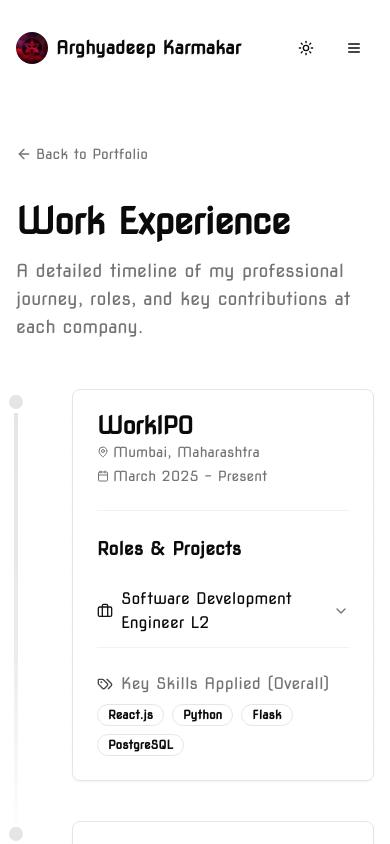
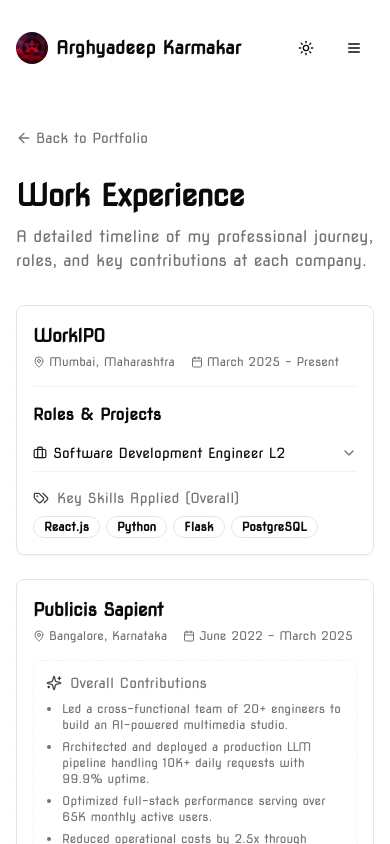
Before and after one commit to RUiNtheExtinct/RUiNtheExtinct, a Next.js app: page /experience in a window 390 px wide. Shown: the top 844 px of the page. Built offline with nearby package versions, Linux system fonts and the light colour scheme.

Commit message:
made portfolio responsive

```diff
--- a/src/app/experience/page.tsx
+++ b/src/app/experience/page.tsx
@@ -48,8 +48,8 @@
 	};
 
 	return (
-		<div className="container mx-auto px-4 py-12 md:py-20">
-			<div className="mb-8">
+		<div className="container mx-auto px-4 py-8 md:py-20">
+			<div className="mb-6 md:mb-8">
 				<Link
 					href="/#work-experience"
 					className="inline-flex items-center text-sm font-medium text-muted-foreground hover:text-foreground"
@@ -59,11 +59,11 @@
 				</Link>
 			</div>
 
-			<div className="mb-12 max-w-3xl">
-				<h1 className="text-4xl font-bold tracking-tight">
+			<div className="mb-8 md:mb-12 max-w-3xl">
+				<h1 className="text-3xl md:text-4xl font-bold tracking-tight">
 					Work Experience
 				</h1>
-				<p className="mt-4 text-lg text-muted-foreground">
+				<p className="mt-3 md:mt-4 text-base md:text-lg text-muted-foreground">
 					A detailed timeline of my professional journey, roles, and
 					key contributions at each company.
 				</p>
@@ -76,7 +76,7 @@
 				className="relative space-y-0"
 			>
 				<motion.div
-					className="absolute left-0 md:left-4 w-12 h-32 rounded-full bg-primary/30 dark:bg-primary/20 blur-2xl pointer-events-none -translate-x-1/2"
+					className="absolute left-0 md:left-4 w-8 md:w-12 h-24 md:h-32 rounded-full bg-primary/30 dark:bg-primary/20 blur-2xl pointer-events-none -translate-x-1/2"
 					animate={{
 						top: mouseY !== null ? mouseY - 64 : -200,
 						opacity: mouseY !== null ? 1 : 0,
@@ -105,13 +105,13 @@
 								onMouseLeave={() => setActiveItemId(null)}
 							>
 								<Card className="shadow-sm bg-card/90 backdrop-blur-sm transition-shadow duration-300 hover:shadow-md">
-									<CardHeader>
+									<CardHeader className="px-4 sm:px-6 py-4 sm:py-6">
 										<div className="flex flex-col justify-between gap-2 sm:flex-row sm:items-start">
 											<div>
-												<CardTitle>
+												<CardTitle className="text-lg md:text-xl">
 													{experience.company}
 												</CardTitle>
-												<CardDescription className="flex flex-wrap items-center gap-x-4 gap-y-1 mt-1 text-sm">
+												<CardDescription className="flex flex-wrap items-center gap-x-4 gap-y-1 mt-1 text-xs sm:text-sm">
 													{experience.location && (
 														<span className="flex items-center">
 															<MapPin className="mr-1 h-3 w-3" />
@@ -129,16 +129,16 @@
 											</div>
 										</div>
 									</CardHeader>
-									<CardContent className="space-y-6">
+									<CardContent className="space-y-4 md:space-y-6 px-4 sm:px-6 pb-4 sm:pb-6">
 										{experience.achievements &&
 											experience.achievements.length >
 												0 && (
-												<div className="space-y-2 rounded-lg border border-dashed border-border/50 p-4">
-													<h4 className="flex items-center font-medium text-muted-foreground">
-														<Sparkles className="mr-2 h-4 w-4 text-primary/80" />
+												<div className="space-y-2 rounded-lg border border-dashed border-border/50 p-3 md:p-4">
+													<h4 className="flex items-center font-medium text-muted-foreground text-sm md:text-base">
+														<Sparkles className="mr-2 h-4 w-4 text-primary/80 flex-shrink-0" />
 														Overall Contributions
 													</h4>
-													<ul className="space-y-1.5 pl-6 list-disc list-outside">
+													<ul className="space-y-1.5 pl-4 md:pl-6 list-disc list-outside">
 														{experience.achievements.map(
 															(
 																achievement,
@@ -146,7 +146,7 @@
 															) => (
 																<li
 																	key={i}
-																	className="text-sm text-muted-foreground"
+																	className="text-xs md:text-sm text-muted-foreground"
 																>
 																	{
 																		achievement
@@ -166,7 +166,7 @@
 
 										{experience.projects.length > 0 && (
 											<div>
-												<h4 className="mb-3 text-lg font-semibold">
+												<h4 className="mb-2 md:mb-3 text-base md:text-lg font-semibold">
 													Roles & Projects
 												</h4>
 												<Accordion
@@ -198,12 +198,12 @@
 												0 && (
 												<div>
 													<div className="space-y-2">
-														<h4 className="flex items-center font-medium text-muted-foreground">
-															<Tags className="mr-2 h-4 w-4 text-primary/80" />
+														<h4 className="flex items-center font-medium text-muted-foreground text-sm md:text-base">
+															<Tags className="mr-2 h-4 w-4 text-primary/80 flex-shrink-0" />
 															Key Skills Applied
 															(Overall)
 														</h4>
-														<div className="flex flex-wrap gap-2">
+														<div className="flex flex-wrap gap-1.5 md:gap-2">
 															{experience.technologies.map(
 																(tech) => (
 																	<Badge
@@ -211,6 +211,7 @@
 																			tech
 																		}
 																		variant="outline"
+																		className="text-xs"
 																	>
 																		{tech}
 																	</Badge>
--- a/src/components/experience/project-section.tsx
+++ b/src/components/experience/project-section.tsx
@@ -20,48 +20,48 @@
 			value={role}
 			className="border-b border-border/50"
 		>
-			<AccordionTrigger className="text-left hover:no-underline py-3">
-				<span className="flex items-center text-base font-medium">
-					<Briefcase className="mr-2 h-4 w-4 text-primary flex-shrink-0" />
+			<AccordionTrigger className="text-left hover:no-underline py-2 md:py-3">
+				<span className="flex items-center text-sm md:text-base font-medium">
+					<Briefcase className="mr-1.5 md:mr-2 h-3.5 w-3.5 md:h-4 md:w-4 text-primary flex-shrink-0" />
 					{role}
 				</span>
 			</AccordionTrigger>
-			<AccordionContent className="pt-4 pb-2 pl-8">
+			<AccordionContent className="pt-3 md:pt-4 pb-2 pl-5 md:pl-8">
 				{projectsInRole.map((project, projIndex) => (
 					<div
 						key={`${project.id}-${projIndex}`}
-						className={`space-y-4 ${
+						className={`space-y-3 md:space-y-4 ${
 							projIndex > 0
-								? "mt-4 pt-4 border-t border-border/30"
+								? "mt-3 pt-3 md:mt-4 md:pt-4 border-t border-border/30"
 								: ""
 						}`}
 					>
 						{project.name && (
-							<h5 className="flex items-center text-sm font-semibold text-foreground">
-								<FileText className="mr-1.5 h-4 w-4 text-primary/70 flex-shrink-0" />
+							<h5 className="flex items-center text-xs md:text-sm font-semibold text-foreground">
+								<FileText className="mr-1 md:mr-1.5 h-3.5 w-3.5 md:h-4 md:w-4 text-primary/70 flex-shrink-0" />
 								{project.name}
 							</h5>
 						)}
 
-						<p className="text-sm text-muted-foreground">
+						<p className="text-xs md:text-sm text-muted-foreground">
 							{project.description}
 						</p>
 
 						{project.achievements &&
 							project.achievements.length > 0 && (
-								<div className="space-y-2">
-									<h5 className="text-sm font-medium text-muted-foreground">
+								<div className="space-y-1.5 md:space-y-2">
+									<h5 className="text-xs md:text-sm font-medium text-muted-foreground">
 										Achievements:
 									</h5>
-									<ul className="space-y-1.5 pl-4">
+									<ul className="space-y-1 md:space-y-1.5 pl-2 md:pl-4">
 										{project.achievements.map(
 											(achievement, i) => (
 												<li
 													key={i}
 													className="flex items-start"
 												>
-													<CheckCircle className="mr-2 h-4 w-4 text-primary mt-1 flex-shrink-0 text-purple-600 dark:text-green-500" />
-													<span className="text-xs text-muted-foreground">
+													<CheckCircle className="mr-1.5 md:mr-2 h-3.5 w-3.5 md:h-4 md:w-4 text-primary mt-0.5 flex-shrink-0 text-purple-600 dark:text-green-500" />
+													<span className="text-xs md:text-xs text-muted-foreground">
 														{achievement}
 													</span>
 												</li>
@@ -73,16 +73,16 @@
 
 						{project.technologies &&
 							project.technologies.length > 0 && (
-								<div className="space-y-2">
-									<h5 className="text-sm font-medium text-muted-foreground">
+								<div className="space-y-1.5 md:space-y-2">
+									<h5 className="text-xs md:text-sm font-medium text-muted-foreground">
 										Technologies:
 									</h5>
-									<div className="flex flex-wrap gap-1.5">
+									<div className="flex flex-wrap gap-1 md:gap-1.5">
 										{project.technologies.map((tech) => (
 											<Badge
 												key={tech}
 												variant="secondary"
-												className="text-xs"
+												className="text-[10px] md:text-xs px-1.5 py-0.5 md:px-2 md:py-0.5"
 											>
 												{tech}
 											</Badge>
--- a/src/components/experience/timeline-item.tsx
+++ b/src/components/experience/timeline-item.tsx
@@ -12,10 +12,11 @@
 	isActive = false,
 }) => {
 	return (
-		<div className="relative pl-10 md:pl-12">
+		<div className="relative pl-0 sm:pl-8 md:pl-12">
+			{/* Timeline dot - hidden on mobile */}
 			<motion.div
 				className={cn(
-					"absolute left-0 top-[0.2rem] h-5 w-5 rounded-full border-[3px] border-background md:left-4 z-10 transition-all duration-300 ease-in-out",
+					"absolute left-0 top-[0.2rem] h-4 w-4 sm:h-5 sm:w-5 rounded-full border-[2px] sm:border-[3px] border-background md:left-4 z-10 transition-all duration-300 ease-in-out hidden sm:block",
 					isActive
 						? "bg-primary scale-105 shadow-md shadow-primary/30"
 						: "bg-border scale-100",
@@ -24,15 +25,18 @@
 				layoutId="timeline-dot" // Keep for potential shared layout animations
 			/>
 
+			{/* Timeline vertical line - hidden on mobile */}
 			<div
 				className={cn(
-					"absolute left-0 top-6 h-full w-1 bg-gradient-to-b from-border via-border/80 to-border/0 md:left-4", // Thicker line with gradient fade
+					"absolute left-0 top-6 h-full w-0.5 sm:w-1 bg-gradient-to-b from-border via-border/80 to-border/0 md:left-4 hidden sm:block", // Thicker line with gradient fade
 					"-translate-x-1/2" // Center the line
 				)}
 			/>
 
 			{/* Content */}
-			<div className="ml-4 md:ml-6 pb-10">{children}</div>
+			<div className="ml-0 sm:ml-4 md:ml-6 pb-6 sm:pb-8 md:pb-10">
+				{children}
+			</div>
 		</div>
 	);
 };
--- a/src/components/hero/ProfileImageEffect.tsx
+++ b/src/components/hero/ProfileImageEffect.tsx
@@ -22,12 +22,13 @@
 
 	return (
 		<div
-			className={`relative ${className || ""}`}
+			className={`relative ${
+				className || ""
+			} w-full max-w-[420px] mx-auto`}
 			onMouseEnter={() => setIsHovered(true)}
 			onMouseLeave={() => setIsHovered(false)}
 			style={{
-				width: size,
-				height: size,
+				aspectRatio: "1/1",
 				marginBottom: isHovered ? ringWidth : 0,
 			}}
 		>
@@ -75,13 +76,12 @@
 			/>
 
 			{/* Profile image container - now with a white background to create clean separation */}
-			<div className="relative rounded-full overflow-hidden aspect-square z-10 bg-white">
+			<div className="relative rounded-full overflow-hidden aspect-square z-10 bg-white h-full w-full">
 				<Image
 					src={imageSrc}
 					alt={imageAlt}
-					width={size}
-					height={size}
-					className="object-cover w-full h-full"
+					fill
+					className="object-cover"
 					priority
 				/>
 			</div>
```
Also changed, not shown: src/components/sections/hero-section.tsx (+20 -10 lines).
